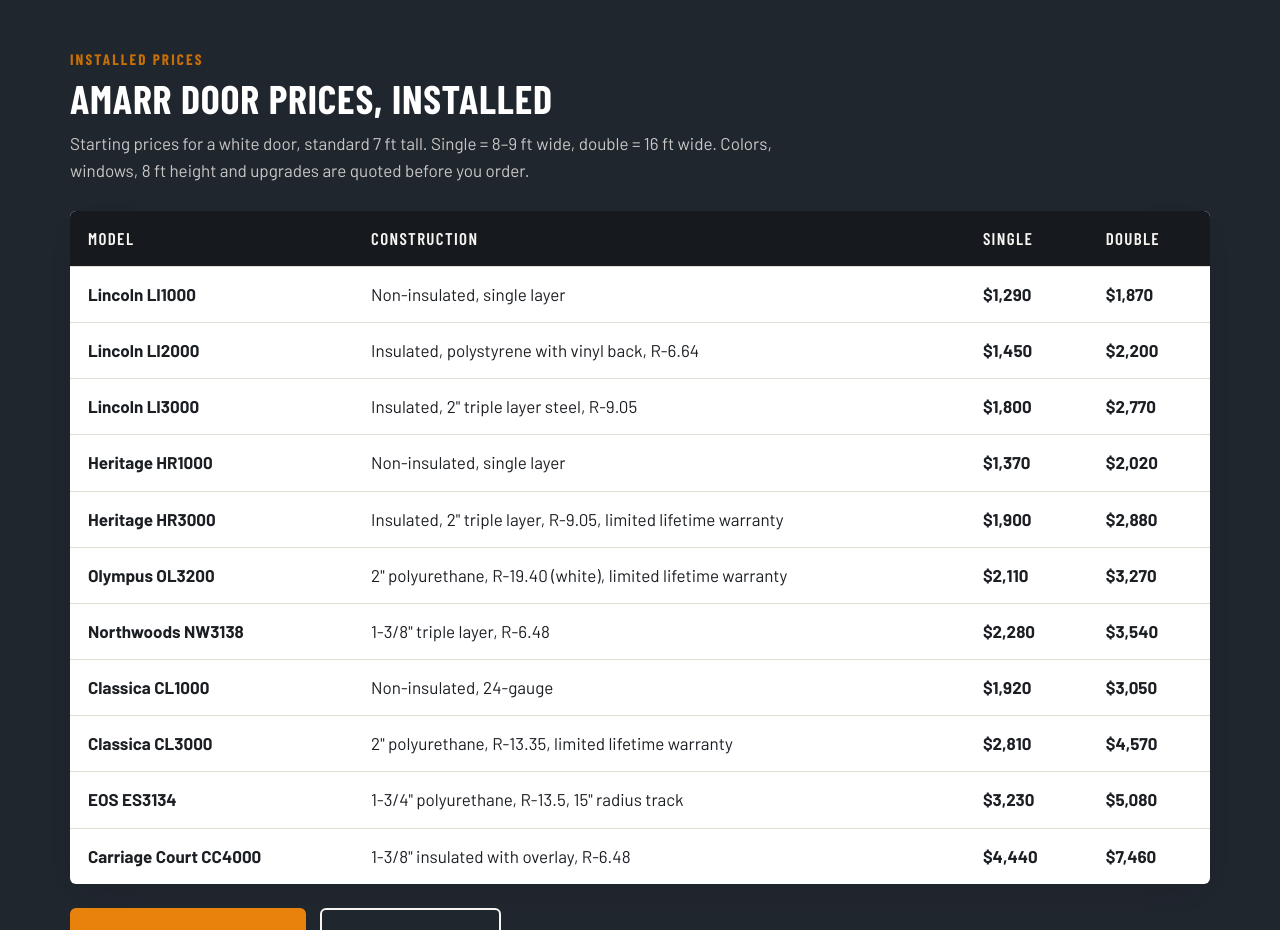
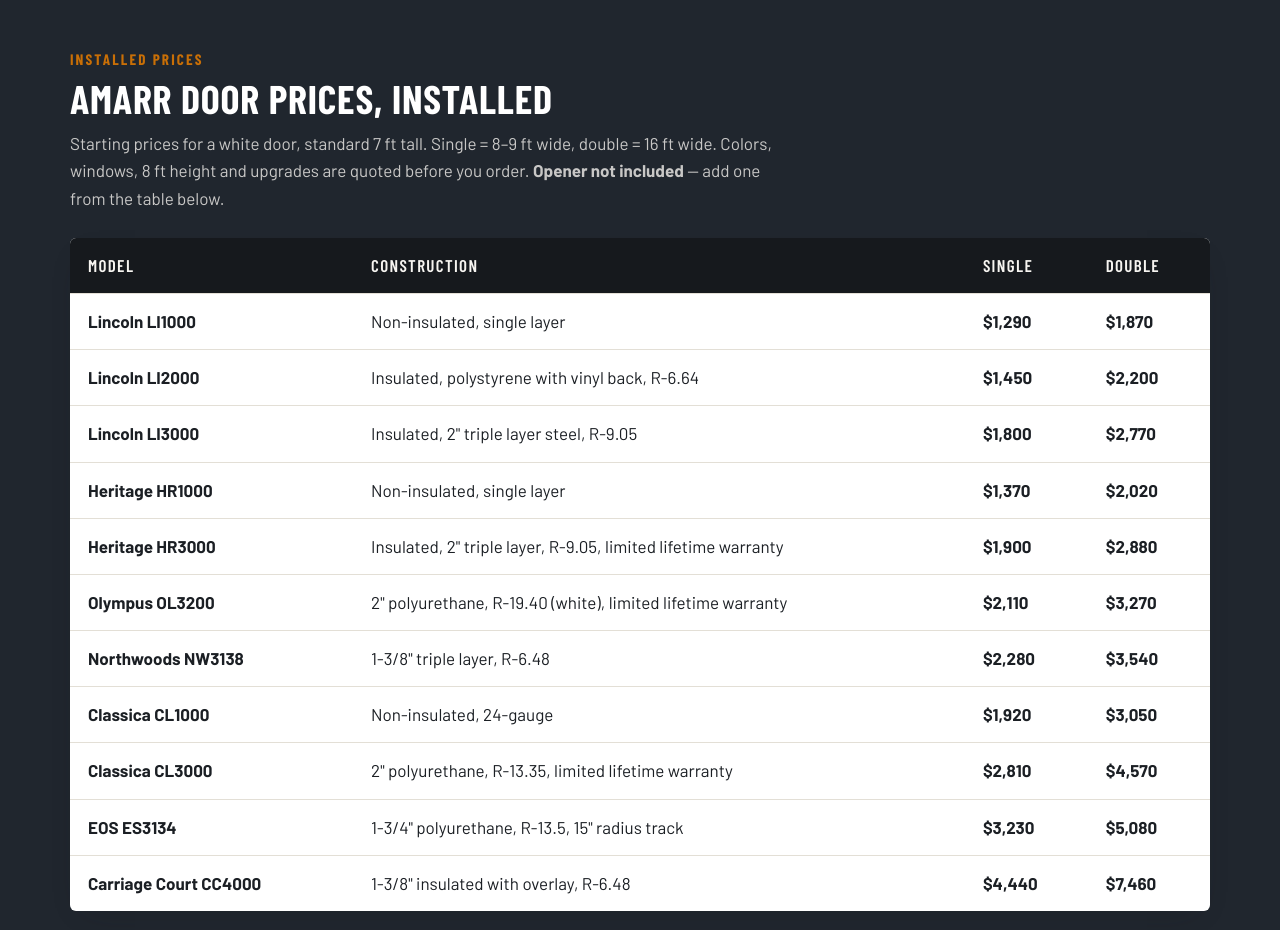
Before and after one commit to vikingdoorservice-ctrl/viking-garage-door-site, a plain HTML site: page brands/amarr/index.html in a window 1280 px wide. Shown: the part 1520-2450 px from the top of the page. Drawn offline with nearby package versions, Linux system fonts and the light colour scheme.

Commit message:
Amarr page: state that door prices do not include an opener
Co-Authored-By: Claude Opus 5.5 <noreply@anthropic.com>

```diff
--- a/brands/amarr/index.html
+++ b/brands/amarr/index.html
@@ -84,7 +84,7 @@
   <div class="container">
     <p class="section-kicker">Installed Prices</p>
     <h2>Amarr Door Prices, Installed</h2>
-    <p class="section-lead">Starting prices for a white door, standard 7 ft tall. Single = 8–9 ft wide, double = 16 ft wide. Colors, windows, 8 ft height and upgrades are quoted before you order.</p>
+    <p class="section-lead">Starting prices for a white door, standard 7 ft tall. Single = 8–9 ft wide, double = 16 ft wide. Colors, windows, 8 ft height and upgrades are quoted before you order. <strong>Opener not included</strong> — add one from the table below.</p>
     <table class="price-table">
       <tr><th>Model</th><th>Construction</th><th>Single</th><th>Double</th></tr>
       <tr><td><strong>Lincoln LI1000</strong></td><td>Non-insulated, single layer</td><td class="price">$1,290</td><td class="price">$1,870</td></tr>
```
